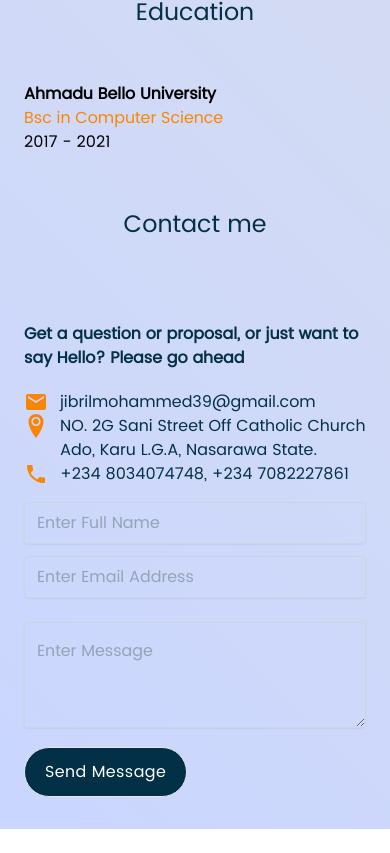
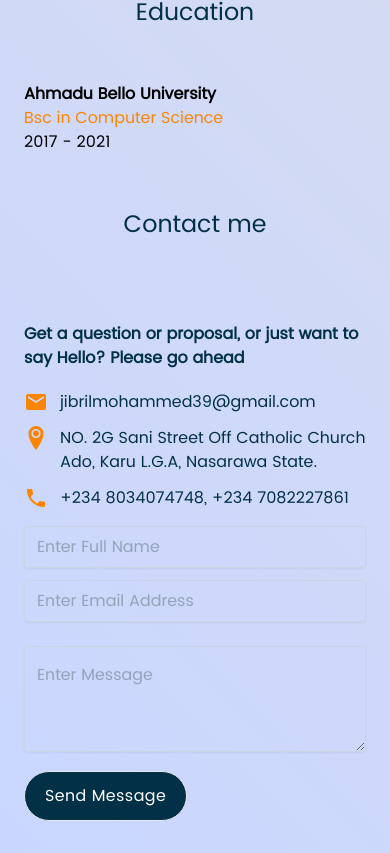
Before and after one commit to marwacoder/portfolio, a Next.js app: page / in a window 390 px wide. Shown: the part 1730-2583 px from the top of the page. Before the commit the page ends 2559 px from the top, so only its background shows below. Built offline with nearby package versions, Linux system fonts and the light colour scheme.

Commit message:
added close icon

```diff
--- a/components/Contact.tsx
+++ b/components/Contact.tsx
@@ -28,24 +28,22 @@ export default function Contact() {
         {/* first column */}
         <div className='text-primary  gap-3'>
             <div className=' font-bold my-5'>Get a question or proposal, or just want to say Hello? Please go ahead </div>
-            <div className='flex gap-3'>
+            <div className='flex mt-3 leading-normal gap-3'>
               <div><MdEmail className='h-6 w-6 text-secondary'/></div>
             <h2>jibrilmohammed39@gmail.com</h2>
           </div>
-            <div className='flex gap-3'>
+            <div className='flex mt-3 leading-normal gap-3'>
               <div><ImLocation2 className='h-6 w-6 text-secondary' /></div>
             <h2>NO. 2G Sani Street Off Catholic Church Ado, Karu L.G.A, Nasarawa State.</h2>
           </div>
-            <div className='flex gap-3'>
+            <div className='flex mt-3 gap-3'>
               <div><MdCall className='h-6 w-6 text-secondary' /></div>
             <h2>+234 8034074748, +234 7082227861</h2>
           </div>
         </div>
         <div>
-          <label htmlFor="">
 
-            </label>
-            <form action="">
+            <form >
               <Input changed={onChangeHandler} elementType='input' value='' valueType='' label='Enter Full Name' />
               <Input changed={onChangeHandler} elementType='input' value='' valueType='' label='Enter Email Address' />
               <Input changed={onChangeHandler} elementType='textarea' value='' valueType='' label='Enter Message' />
--- a/components/Header.tsx
+++ b/components/Header.tsx
@@ -3,7 +3,7 @@ import Image from 'next/image'
 import Button from './misc/Button'
 import { GiHamburgerMenu } from 'react-icons/gi'
 import { GoCloudDownload, } from 'react-icons/go'
-import { AiOutlineClose } from 'react-icons/ai'
+import { GrClose } from 'react-icons/gr'
 
 
 // Import react scroll
@@ -128,7 +128,7 @@ export default function Header() {
 
                   </div>
                   <div className='md:hidden right-0 col-start-10 font-Poppins col-end-12 font-medium flex justify-end items-center'>
-                      {open ? <AiOutlineClose onClick={handleDrawer} className=' cursor-pointer text-secondary w-6 md:w-44 h-auto' /> : <GiHamburgerMenu onClick={handleDrawer} className=' cursor-pointer text-secondary w-6 md:w-44 h-auto' />}
+                      {open ? <GrClose onClick={handleDrawer} className=' cursor-pointer text-secondary w-6 md:w-44 h-auto' /> : <GiHamburgerMenu onClick={handleDrawer} className=' cursor-pointer text-secondary w-6 md:w-44 h-auto' />}
 
                   </div>
 
```
